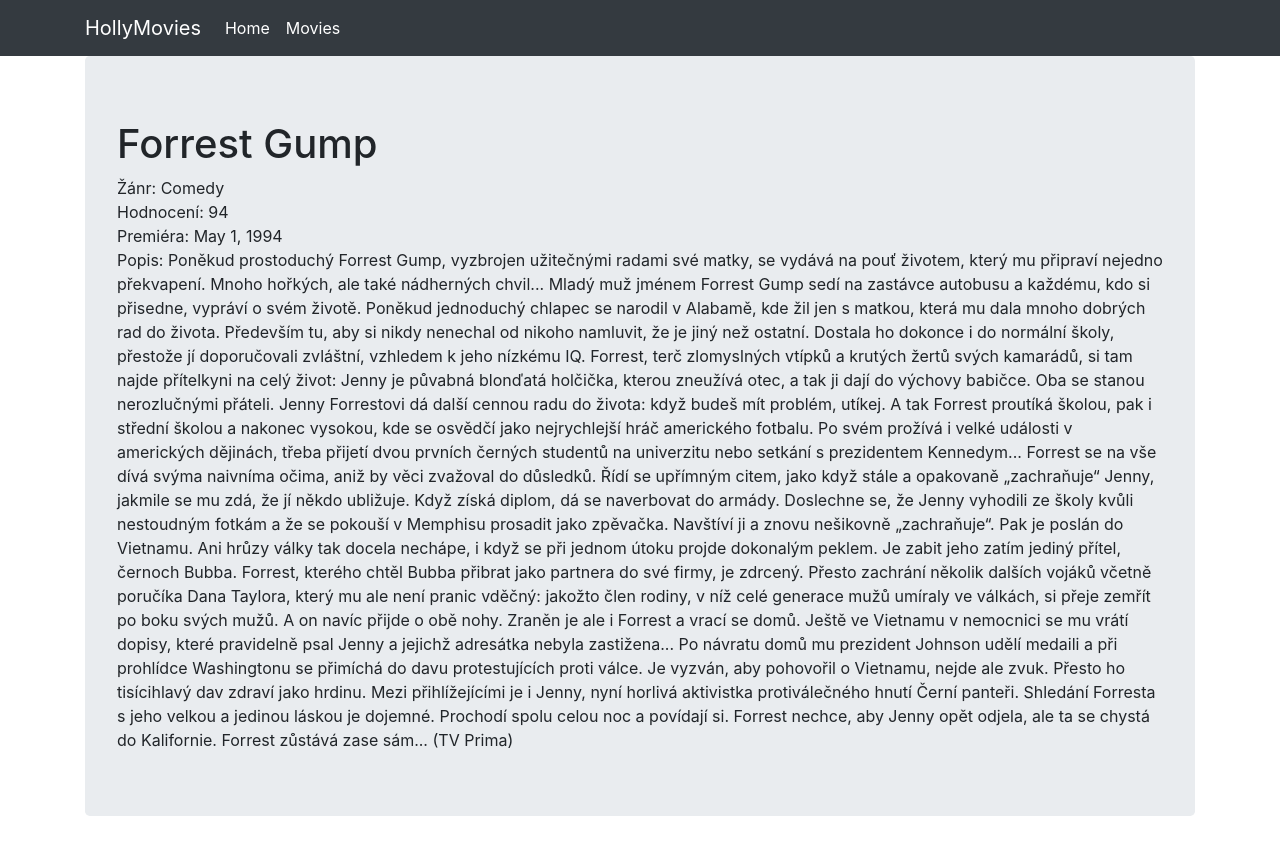
After one commit to patrik2540/PythonRemoteCZ19_Backend_technologies2, a Django app: page /movie/2 in a window 1280 px wide. The commit adds this page. Run offline with Django 4.2, Linux system fonts and the light colour scheme; data comes from the database, SQL or seed files in the repository; some libraries are stand-ins or nearby versions.

Commit message:
Movies details.

```diff
--- a/hollymovies/urls.py
+++ b/hollymovies/urls.py
@@ -27,4 +27,5 @@ urlpatterns = [
 
     path('', home, name='home'),
     path('movies/', movies, name='movies'),
+    path('movie/<pk>', movie, name='movie'),
 ]
--- /dev/null
+++ b/viewer/templates/movie.html
@@ -0,0 +1,11 @@
+{% extends "base.html" %}
+
+{% block content %}
+<h1>{{ movie.title }}</h1>
+<div class="movie-details">
+    <div class="movie-genre">Žánr: {{ movie.genre }}</div>
+    <div class="movie-rating">Hodnocení: {{ movie.rating }}</div>
+    <div class="movie-released">Premiéra: {{ movie.released }}</div>
+    <div class="movie-description">Popis: {{ movie.description }}</div>
+</div>
+{% endblock %}
--- a/viewer/templates/movies.html
+++ b/viewer/templates/movies.html
@@ -5,7 +5,7 @@
 <ul>
     {% for movie in movies %}
     <li>
-        {{ movie.title }} ({{ movie.released.year }}) - {{ movie.genre.name }}
+        <a href="{% url 'movie' movie.id %}">{{ movie.title }}</a> ({{ movie.released.year }}) - {{ movie.genre }}
     </li>
     {% endfor %}
 </ul>
--- a/viewer/views.py
+++ b/viewer/views.py
@@ -1,5 +1,6 @@
 from django.http import HttpResponse
 from django.shortcuts import render
+from django.urls import reverse_lazy
 
 from viewer.models import *
 
@@ -26,6 +27,7 @@ def hello4(request):
         context=context
     )
 
+
 def home(request):
     return render(request, "home.html")
 
@@ -34,3 +36,11 @@ def movies(request):
     movies = Movie.objects.all()
     context = {'movies': movies}
     return render(request, template_name="movies.html", context=context)
+
+
+def movie(request, pk):
+    if Movie.objects.filter(id=pk).exists():
+        movie = Movie.objects.get(id=pk)
+        context = {'movie': movie}
+        return render(request, 'movie.html', context)
+    return movies(request)
```
